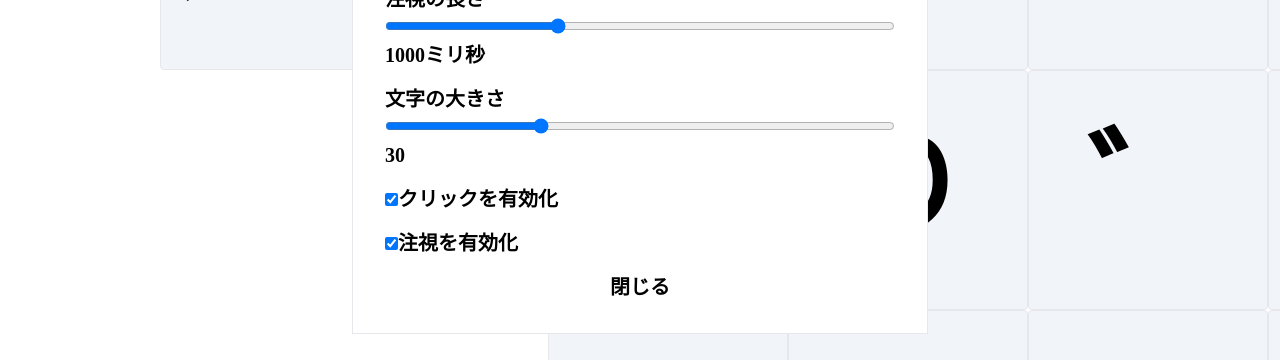
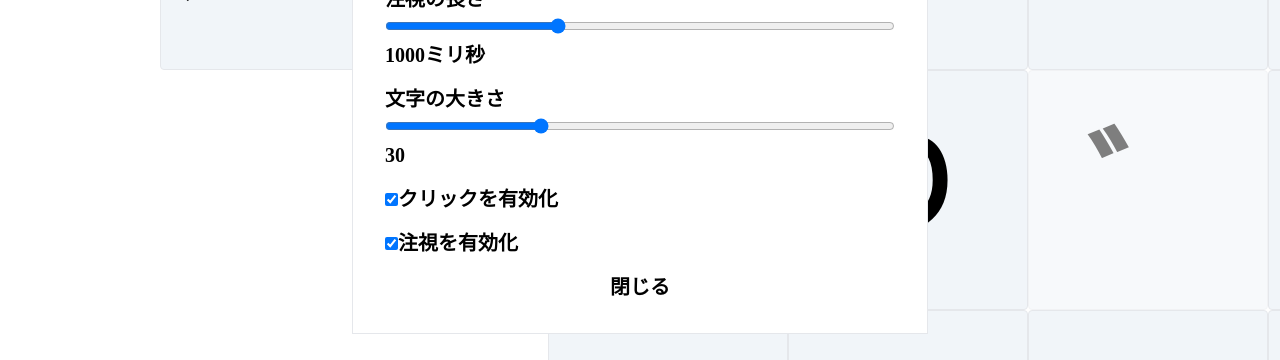
Before and after one commit to kagankan/nextjs-playground, a Next.js app: page /communication-board/table in a window 1280 px wide. Shown: the part 281-641 px from the top of the page. Built offline with nearby package versions, Linux system fonts and the light colour scheme.

Commit message:
濁点・半濁点・小文字が使えるときのみ使用可能に変更

```diff
--- a/src/app/communication-board/_components/TableKana.tsx
+++ b/src/app/communication-board/_components/TableKana.tsx
@@ -4,7 +4,7 @@ import "../_styles/style.css";
 import { FC, ReactElement, useCallback, useEffect, useState } from "react";
 import { flushSync } from "react-dom";
 import { speak } from "../_modules/speech";
-import { getVariant } from "../_modules/kana";
+import { canBeDecorated, getVariant } from "../_modules/kana";
 import { phrases } from "../_modules/phrases";
 import { HoverClickButton } from "./HoverClickButton";
 import { useAtom } from "jotai";
@@ -184,6 +184,7 @@ export const TableKana = ({}: // onKanaChange,
             ${"text-[15vmin] font-bold"}
             grid place-items-center   [writing-mode:horizontal-tb]
             min-w-[30vmin] min-h-[30vmin]
+            disabled:opacity-50
             leading-none h-full px-[1vw] rounded bg-slate-100 border`}
                     style={{
                       viewTransitionName: `char-${(kana as string).charCodeAt(
@@ -193,6 +194,10 @@ export const TableKana = ({}: // onKanaChange,
                       minWidth: `${letterSize}vmin`,
                       minHeight: `${letterSize}vmin`,
                     }}
+                    disabled={
+                      (kana === "小" || kana === "゛" || kana === "゜") &&
+                      !canBeDecorated(typedText.slice(-1), kana)
+                    }
                     onHoverClick={() => {
                       if (kana in actions) {
                         actions[kana as keyof typeof actions]();
--- a/src/app/communication-board/_modules/kana.ts
+++ b/src/app/communication-board/_modules/kana.ts
@@ -38,3 +38,10 @@ export const getVariant = (
   }
   return `${kana}${decorator}`;
 };
+
+export const canBeDecorated = (
+  kana: string,
+  decorator: "゛" | "゜" | "小"
+): boolean => {
+  return !!variants[kana] && !!variants[kana][decorator];
+};
```
